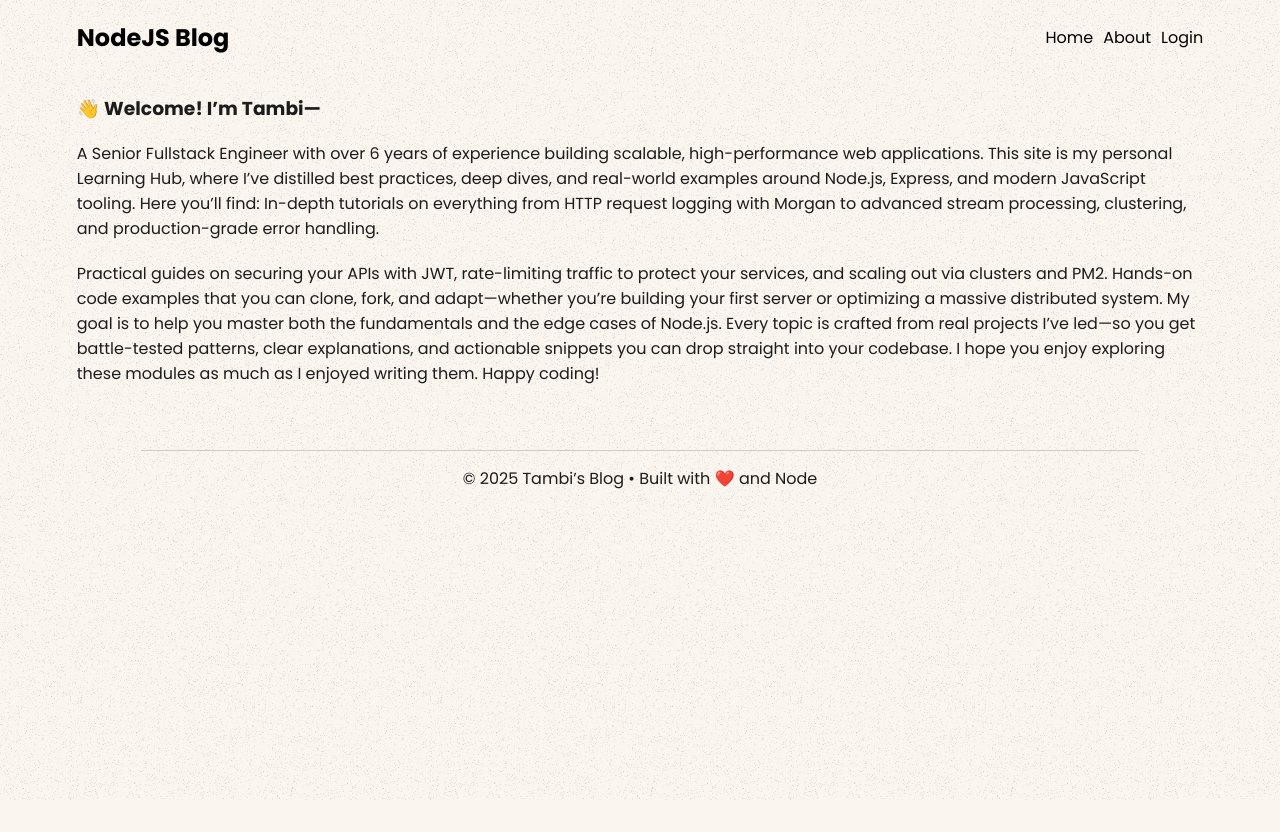
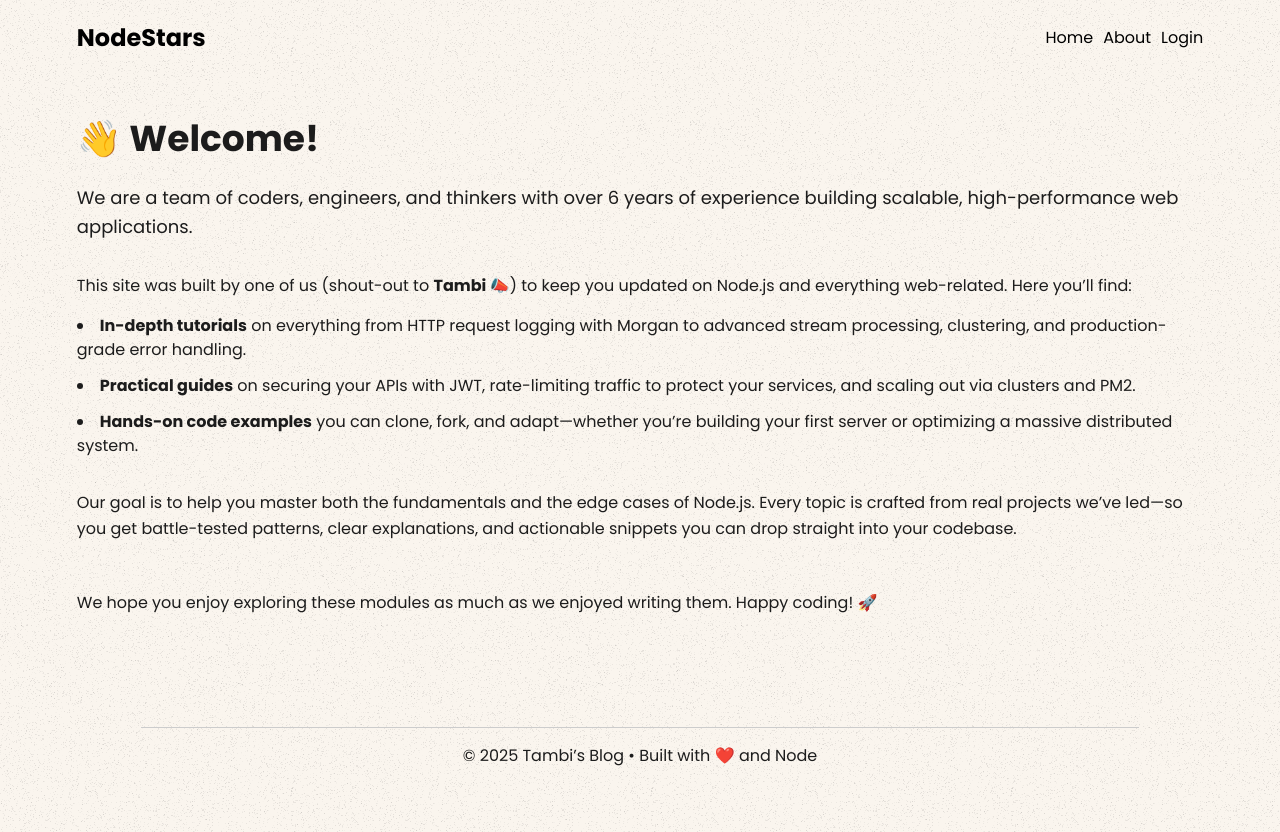
Before and after one commit to tambiasawo/nodejs-blog, a React (Vite) app in the folder client/: page /about in a window 1280 px wide. Before the commit the page ends 800 px from the top, so only its background shows below. Built offline with nearby package versions, Linux system fonts and the light colour scheme; no server answers.

Commit message:
fix: add ui to show more

```diff
--- a/client/src/App.tsx
+++ b/client/src/App.tsx
@@ -43,7 +43,7 @@ function App() {
         <nav>
           <h1>
             <Link to="/" style={{ textDecoration: "none" }}>
-              NodeJS Blog
+              NodeStars
             </Link>
           </h1>
           <section className="links">
--- a/client/src/index.css
+++ b/client/src/index.css
@@ -154,6 +154,55 @@ form button:hover {
   cursor: pointer;
 }
 
+div.profile {
+  padding-top: 40px;
+  padding-bottom: 80px;
+}
+
+style > .about-section {
+  background: #f9fafe;
+  color: #333;
+  font-family: "Segoe UI", Roboto, sans-serif;
+  padding: 4rem 1rem;
+}
+
+.about-section .hero h3 {
+  font-size: 2.25rem;
+  margin-bottom: 0.5rem;
+}
+
+.about-section .hero p {
+  font-size: 1.125rem;
+  margin-bottom: 2rem;
+  line-height: 1.6;
+}
+
+.about-section .intro {
+  text-align: left;
+  margin-bottom: 2rem;
+}
+
+.about-section .intro ul {
+  list-style: disc inside;
+  margin: 1rem 0;
+  padding: 0;
+}
+
+.about-section .intro li {
+  margin-bottom: 0.75rem;
+  line-height: 1.5;
+}
+
+.about-section .mission p {
+  font-size: 1rem;
+  margin-bottom: 3rem;
+  line-height: 1.6;
+}
+
+.about-section .mission p:last-child {
+  font-weight: 500;
+}
+
 @media screen and (max-width: 670px) {
   section.intro img {
     width: 100%;
--- a/client/src/pages/About.tsx
+++ b/client/src/pages/About.tsx
@@ -1,26 +1,54 @@
-
 const About = () => {
   return (
-    <div>
-      <h3> 👋 Welcome! I’m Tambi—</h3>A Senior Fullstack Engineer with over 6
-      years of experience building scalable, high-performance web applications.
-      This site is my personal Learning Hub, where I’ve distilled best
-      practices, deep dives, and real-world examples around Node.js, Express,
-      and modern JavaScript tooling. Here you’ll find: In-depth tutorials on
-      everything from HTTP request logging with Morgan to advanced stream
-      processing, clustering, and production-grade error handling.
-      <div style={{ marginTop: "20px" }}>
-        Practical guides on securing your APIs with JWT, rate-limiting traffic
-        to protect your services, and scaling out via clusters and PM2. Hands-on
-        code examples that you can clone, fork, and adapt—whether you’re
-        building your first server or optimizing a massive distributed system.
-        My goal is to help you master both the fundamentals and the edge cases
-        of Node.js. Every topic is crafted from real projects I’ve led—so you
-        get battle-tested patterns, clear explanations, and actionable snippets
-        you can drop straight into your codebase. I hope you enjoy exploring
-        these modules as much as I enjoyed writing them. Happy coding!
+    <section className="about-section">
+      <div className="container">
+        <div className="hero">
+          <h3>👋 Welcome!</h3>
+          <p>
+            We are a team of coders, engineers, and thinkers with over 6 years
+            of experience building scalable, high-performance web applications.
+          </p>
+        </div>
+
+        <div className="intro">
+          <p>
+            This site was built by one of us (shout-out to{" "}
+            <strong>Tambi 📣</strong>) to keep you updated on Node.js and
+            everything web-related. Here you’ll find:
+          </p>
+          <ul>
+            <li>
+              <strong>In-depth tutorials</strong> on everything from HTTP
+              request logging with Morgan to advanced stream processing,
+              clustering, and production-grade error handling.
+            </li>
+            <li>
+              <strong>Practical guides</strong> on securing your APIs with JWT,
+              rate-limiting traffic to protect your services, and scaling out
+              via clusters and PM2.
+            </li>
+            <li>
+              <strong>Hands-on code examples</strong> you can clone, fork, and
+              adapt—whether you’re building your first server or optimizing a
+              massive distributed system.
+            </li>
+          </ul>
+        </div>
+
+        <div className="mission">
+          <p>
+            Our goal is to help you master both the fundamentals and the edge
+            cases of Node.js. Every topic is crafted from real projects we’ve
+            led—so you get battle-tested patterns, clear explanations, and
+            actionable snippets you can drop straight into your codebase.
+          </p>
+          <p>
+            We hope you enjoy exploring these modules as much as we enjoyed
+            writing them. Happy coding! 🚀
+          </p>
+        </div>
       </div>
-    </div>
+    </section>
   );
 };
 
--- a/client/src/pages/Home.tsx
+++ b/client/src/pages/Home.tsx
@@ -4,6 +4,7 @@ import { Link } from "react-router-dom";
 import NewPostDialog from "../components/NewPostDialog";
 import { searchPost } from "../action";
 import useAuth from "../authContext";
+import Button from "@mui/material/Button";
 
 const Home = () => {
   const { user } = useAuth();
@@ -11,6 +12,7 @@ const Home = () => {
   const [searchError, setSearchError] = useState<null | string>(null);
   const { posts, loading, error, refresh } = usePosts();
   const [filteredPosts, setFilteredPosts] = useState<Post[]>([]);
+  const [limitPosts, setLimitPosts] = useState(5);
 
   const fetchSearchedItems = useCallback(
     async (val: string) => {
@@ -36,7 +38,7 @@ const Home = () => {
     },
     [] // no dependencies, stable reference
   );
-
+  console.log({ limitPosts });
   useEffect(() => {
     fetchSearchedItems(searchValue);
   }, [searchValue, fetchSearchedItems]);
@@ -49,9 +51,12 @@ const Home = () => {
   return (
     <div className="home">
       <section className="intro">
-        <h1>Hi, I am Tambi</h1>
-        <p>Web developer and startup founder</p>
-        <img src="/hero-image.webp" alt="tambi blog" />
+        <h1>Hi, we are NodeStars</h1>
+        <p>
+          Web developers on a mission to help the next generation of fullstack
+          developers
+        </p>
+        <img src="/node.png" alt="tambi blog" />
       </section>
 
       <section className="posts-header">
@@ -75,7 +80,7 @@ const Home = () => {
         ) : error ? (
           <p>{error}</p>
         ) : (
-          displayedPosts.map((post) => (
+          displayedPosts.slice(0, limitPosts).map((post) => (
             <div className="post" key={post._id}>
               <Link to={`/posts/${post._id}`}>{post.title}</Link>
               <span>{new Date(post.updatedAt).toDateString()}</span>
@@ -83,6 +88,13 @@ const Home = () => {
           ))
         )}
       </section>
+      {/* <Button
+        variant="contained"
+        onClick={() => setLimitPosts((prev) => (prev === 20 ? 5 : 20))}
+        sx={{ borderRadius: "10px" }}
+      >
+        See More
+      </Button> */}
     </div>
   );
 };
--- a/client/src/pages/Post.tsx
+++ b/client/src/pages/Post.tsx
@@ -1,15 +1,30 @@
 import usePost from "../hooks/usePost";
 import { useParams } from "react-router-dom";
+import "../post.css";
+
+const makeParagraphs = (text: string, wordsPerPara = 100) => {
+  const words = text.split(" ");
+  const paras = [];
+  for (let i = 0; i < words.length; i += wordsPerPara) {
+    paras.push(words.slice(i, i + wordsPerPara).join(" "));
+  }
+  return paras;
+};
 
 const Post = () => {
   const { id } = useParams();
 
-  const { post, } = usePost(id as string);
+  const { post } = usePost(id as string);
+  const paras = makeParagraphs(post?.body as string, 80);
 
   return (
     <div>
-      <h1>{post?.title}</h1>
-      <div>{post?.body} </div>
+      <h3>{post?.title}</h3>
+      <article className="readable">
+        {paras.map((p, i) => (
+          <p key={i}>{p}</p>
+        ))}
+      </article>{" "}
     </div>
   );
 };
--- a/client/src/pages/Profile.tsx
+++ b/client/src/pages/Profile.tsx
@@ -1,5 +1,5 @@
 const Profile = () => {
-  return <div>Coming Soon...</div>;
+  return <div className="profile">Coming Soon...</div>;
 };
 
 export default Profile;
--- /dev/null
+++ b/client/src/post.css
@@ -0,0 +1,26 @@
+.readable {
+  max-width: 800px;
+  margin: 2rem auto;
+  padding: 0 1rem;
+  font-family: Georgia, serif;
+  font-size: 1.05rem;
+  line-height: 1.6;
+  color: #333;
+
+  /* OPTIONAL: multi-column layout */
+  column-count: 2;
+  column-gap: 2rem;
+  column-rule: 1px solid #eee;
+
+  /* allow hyphenation for long words */
+  hyphens: auto;
+}
+
+.readable p {
+  /* separate paragraphs nicely */
+  margin-bottom: 1.25em;
+}
+
+.readable p:first-child {
+  text-indent: 1.5em; /* classic paragraph indent */
+}
```
Also changed, not shown: client/public/node.png (added), 1 other file (tests, documents, lock files or other folders).
